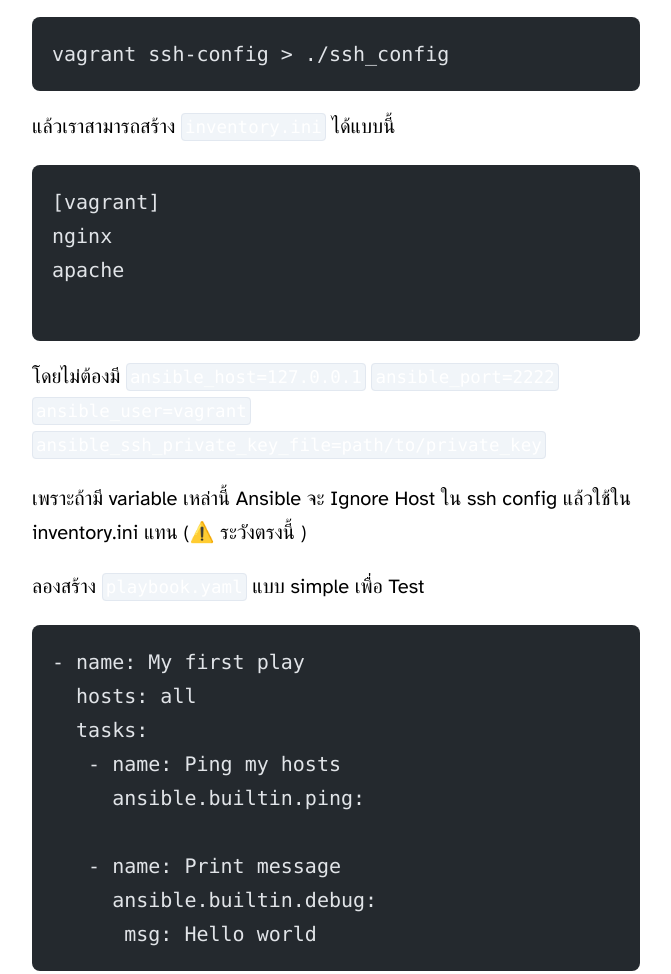
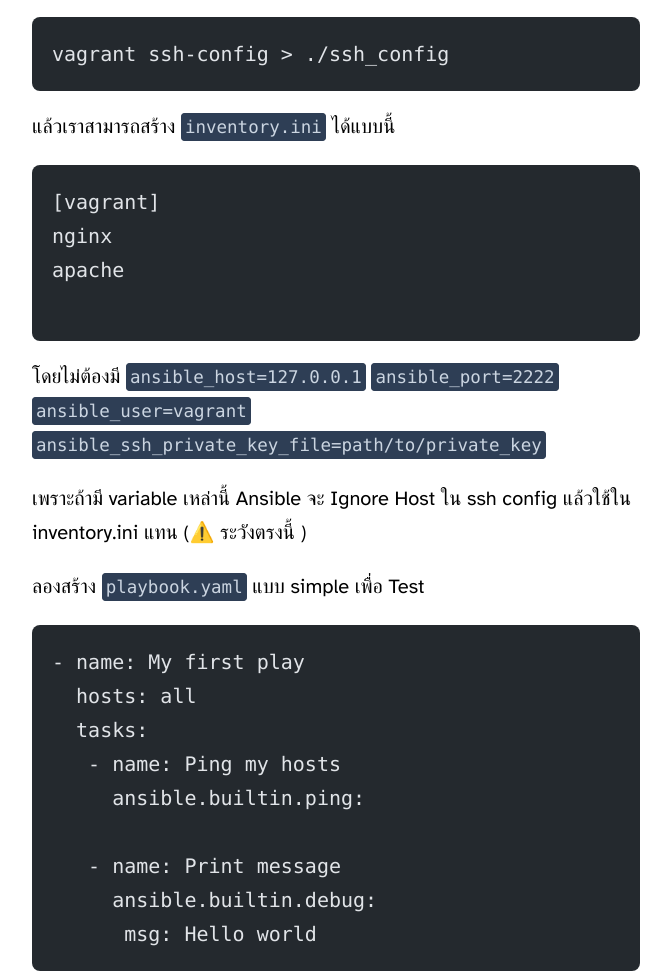
Before and after one commit to thedreambook/thedreambook.github.io, an Astro site: page /blog/ansible-connect-vagrant in a window 1280 px wide. Shown: the part 987-1961 px from the top of the page, without its empty margins (304-975 px from the left). Built offline with nearby package versions, Linux system fonts and the light colour scheme; Astro itself is replaced by a stand-in of ours; code samples lack their colours.

Commit message:
fix bad css

```diff
--- a/src/styles/global.css
+++ b/src/styles/global.css
@@ -173,20 +173,20 @@
 
 .prose p > code {
 	background-color: #f1f5f9;
-	color: #ffffff;
+	/* color: #ffffff; */
 	padding: 0.125rem 0.25rem;
 	border-radius: 0.25rem;
 	font-size: 0.875em;
 	font-weight: 500;
 	border: 1px solid #e2e8f0;
 	padding: 3px;
+	background-color: #2e3e55;
+	color: #cbd5e1;
+	border-color: #2e3e55;
   }
 
 /* Dark mode variant */
-@media (prefers-color-scheme: dark) {
+/* @media (prefers-color-scheme: dark) {
 	.prose p > code {
-		background-color: #2e3e55;
-		color: #cbd5e1;
-		border-color: #2e3e55;
 	}
-}
+} */
```
